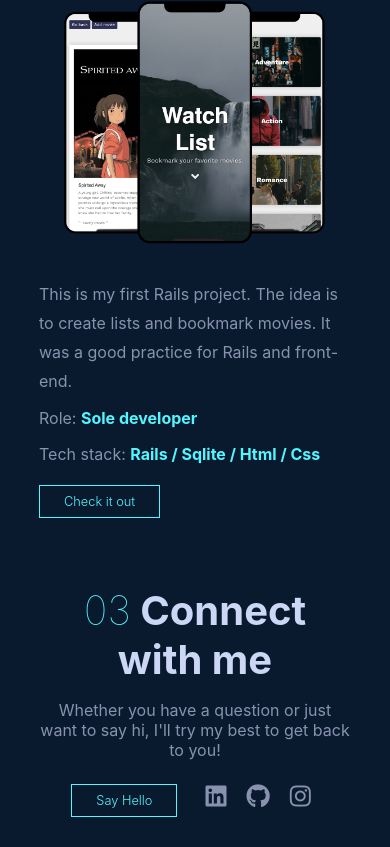
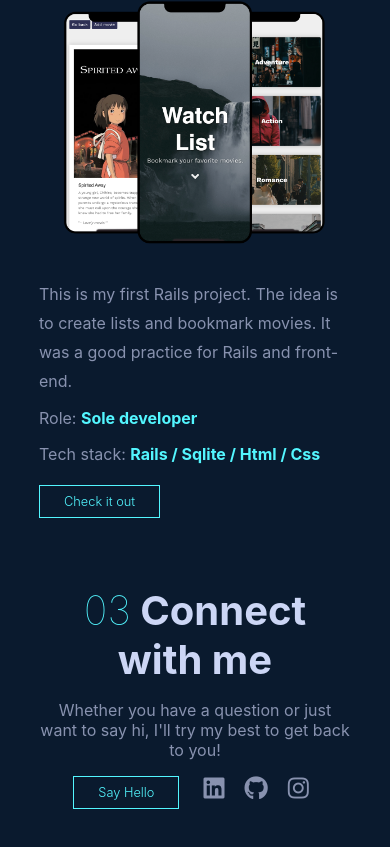
Before and after one commit to shinjimomoi/profile, a plain HTML site: page index.html in a window 390 px wide. Shown: the part 3881-4728 px from the top of the page. Drawn offline with Linux system fonts and the light colour scheme; a web font is replaced by a local one.

Commit message:
Adjusted contact section

```diff
--- a/css/flex.css
+++ b/css/flex.css
@@ -37,4 +37,11 @@
   .icons {
     display: block;
   }
+
+  .flex-btn {
+    display: flex;
+    justify-content: center;
+    align-items: center;
+    margin: auto;
+  }
 }
--- a/index.html
+++ b/index.html
@@ -90,11 +90,13 @@
       <div id="connect" class="text-center">
         <h2 class="light-gray"><span class="primary font-light">03</span> Connect with me</h2>
         <p class="gray mt-5">Whether you have a question or just want to say hi, I'll try my best to get back to you!</p>
-        <div class="flex icons mt-3">
+        <div class="text-center flex-btn">
           <a class="email-link btn btn-ghost mt-5 me-5" href="mailto:shinjimomoi@gmail.com" rel="noopener noreferrer" target="_blank">Say Hello</a>
-          <a href="https://www.linkedin.com/in/shinjimomoi/"><i class="fab fa-linkedin gray m-3"></i></a>
-          <a href="https://github.com/shinjimomoi"><i class="fab fa-github gray m-3"></i></a>
-          <a href="https://instagram.com/paintitblack8"><i class="fab fa-instagram gray m-3"></i></a>
+          <div class="flex icons mt-3">
+            <a href="https://www.linkedin.com/in/shinjimomoi/"><i class="fab fa-linkedin gray m-3"></i></a>
+            <a href="https://github.com/shinjimomoi"><i class="fab fa-github gray m-3"></i></a>
+            <a href="https://instagram.com/paintitblack8"><i class="fab fa-instagram gray m-3"></i></a>
+          </div>
         </div>
       </div>
     </div>
```
